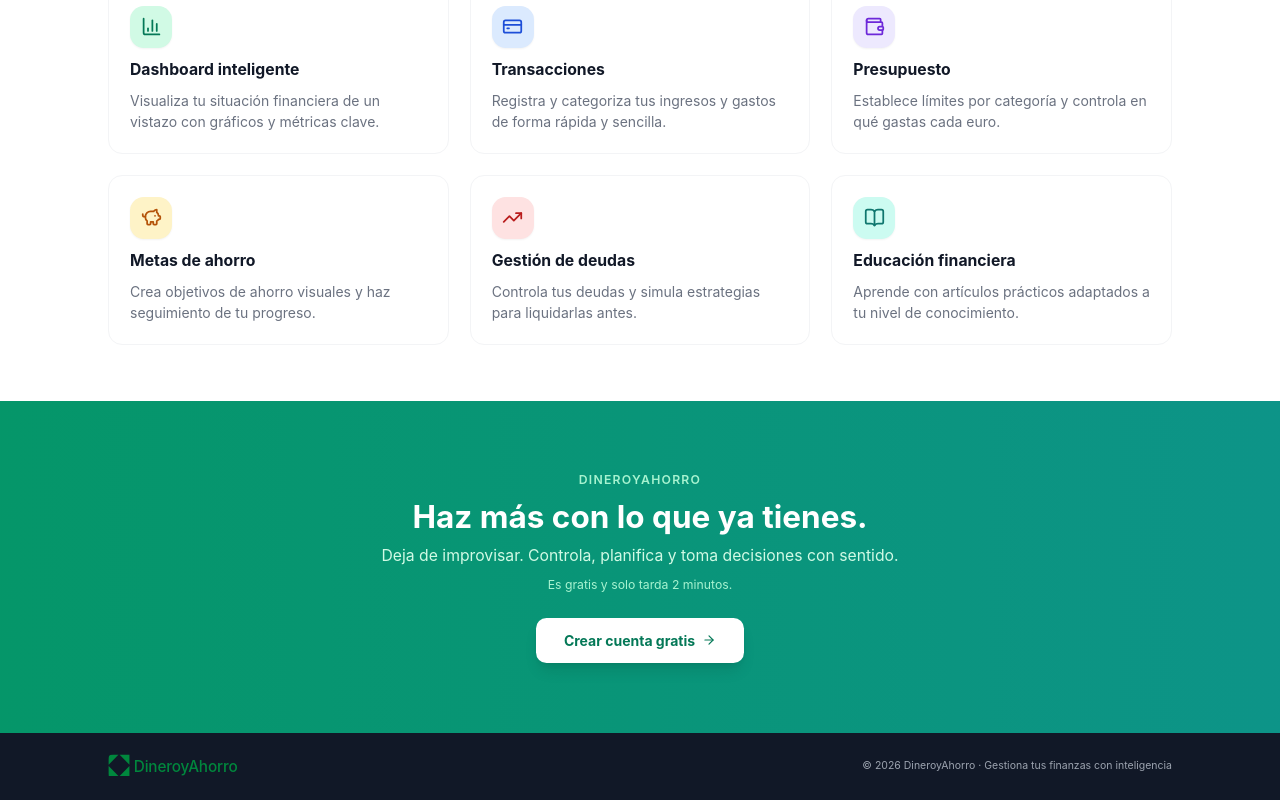
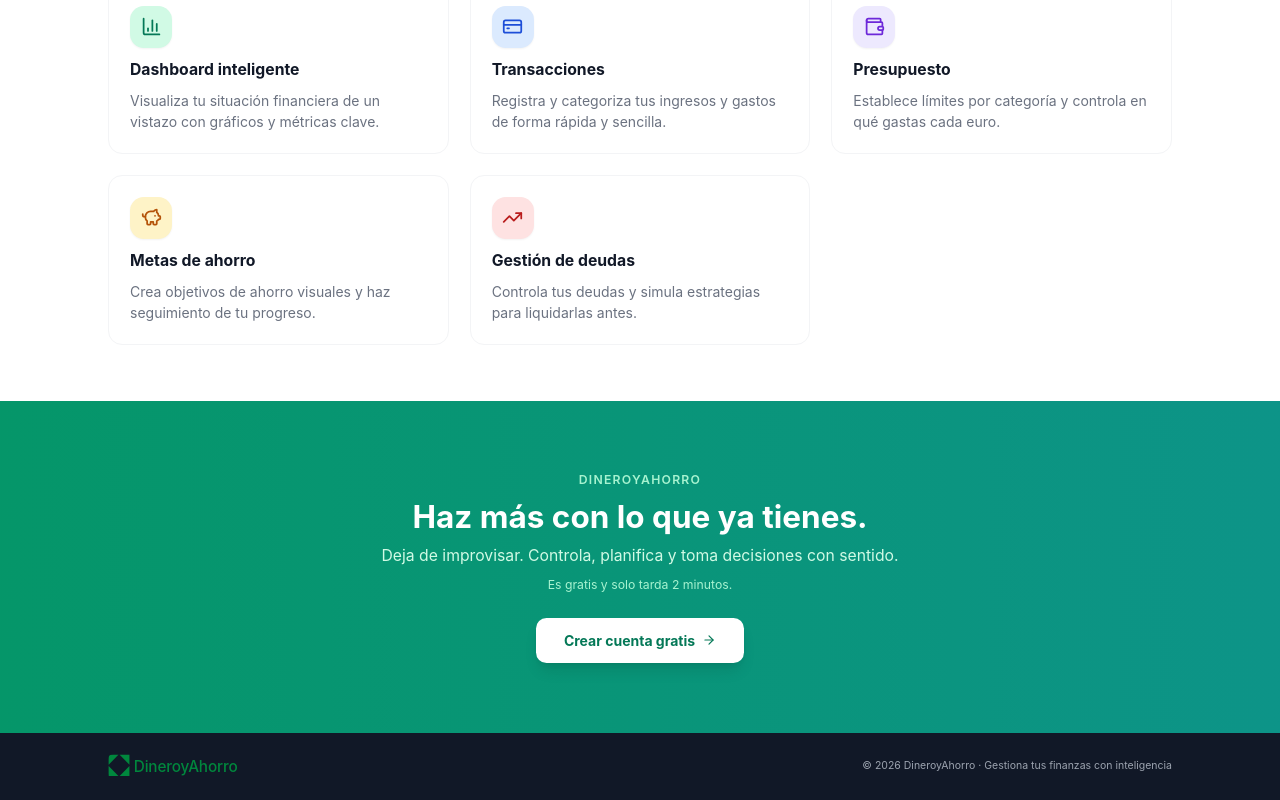
Before and after one commit to josemartoscv-pixel/quantix, a Next.js app: page / in a window 1280 px wide. Shown: the part 1399-2199 px from the top of the page. Built offline with nearby package versions, Linux system fonts and the light colour scheme; no server answers.

Commit message:
Remove Educación section from nav, sidebar and landing

```diff
--- a/src/app/page.tsx
+++ b/src/app/page.tsx
@@ -5,7 +5,6 @@ import {
   BarChart3,
   CreditCard,
   PiggyBank,
-  BookOpen,
   TrendingUp,
   ArrowRight,
   CheckCircle,
@@ -54,13 +53,6 @@ export default async function LandingPage() {
       description:
         "Controla tus deudas y simula estrategias para liquidarlas antes.",
       color: "bg-red-100 text-red-700",
-    },
-    {
-      icon: BookOpen,
-      title: "Educación financiera",
-      description:
-        "Aprende con artículos prácticos adaptados a tu nivel de conocimiento.",
-      color: "bg-teal-100 text-teal-700",
     },
   ];
 
--- a/src/components/layout/mobile-nav.tsx
+++ b/src/components/layout/mobile-nav.tsx
@@ -7,7 +7,6 @@ import {
   CreditCard,
   PiggyBank,
   Calculator,
-  BookOpen,
 } from "lucide-react";
 import { cn } from "@/lib/utils";
 
@@ -16,7 +15,6 @@ const tabs = [
   { href: "/transacciones", icon: CreditCard, label: "Transacciones" },
   { href: "/ahorros", icon: PiggyBank, label: "Metas" },
   { href: "/calculadoras", icon: Calculator, label: "Calculadoras" },
-  { href: "/educacion", icon: BookOpen, label: "Educación" },
 ];
 
 export function MobileNav() {
--- a/src/components/layout/sidebar.tsx
+++ b/src/components/layout/sidebar.tsx
@@ -8,7 +8,6 @@ import {
   Landmark,
   PiggyBank,
   Calculator,
-  BookOpen,
 } from "lucide-react";
 import { cn } from "@/lib/utils";
 
@@ -31,7 +30,6 @@ const navGroups = [
     label: "Herramientas",
     items: [
       { href: "/calculadoras", icon: Calculator, label: "Calculadoras" },
-      { href: "/educacion", icon: BookOpen, label: "Educación" },
     ],
   },
 ];
```
